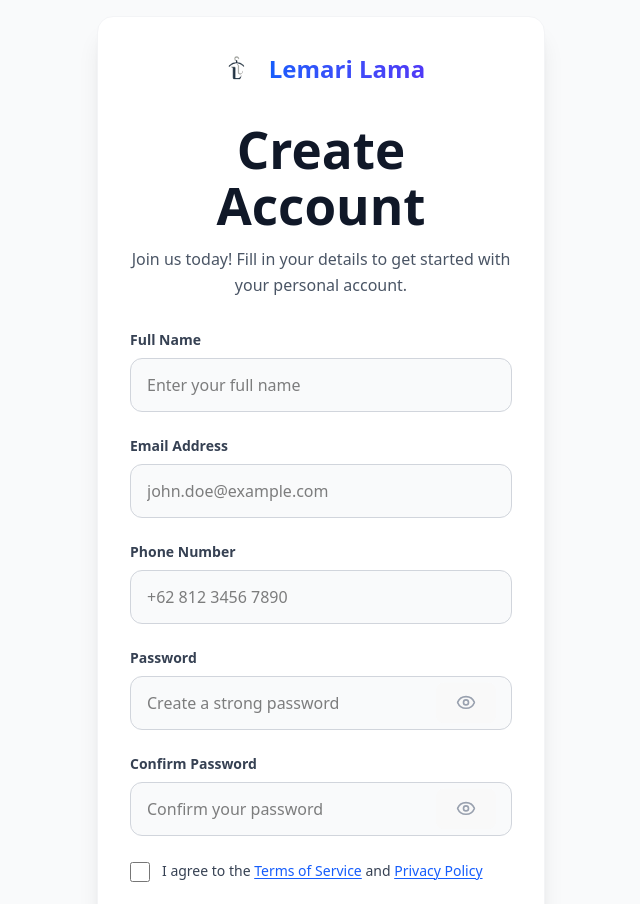
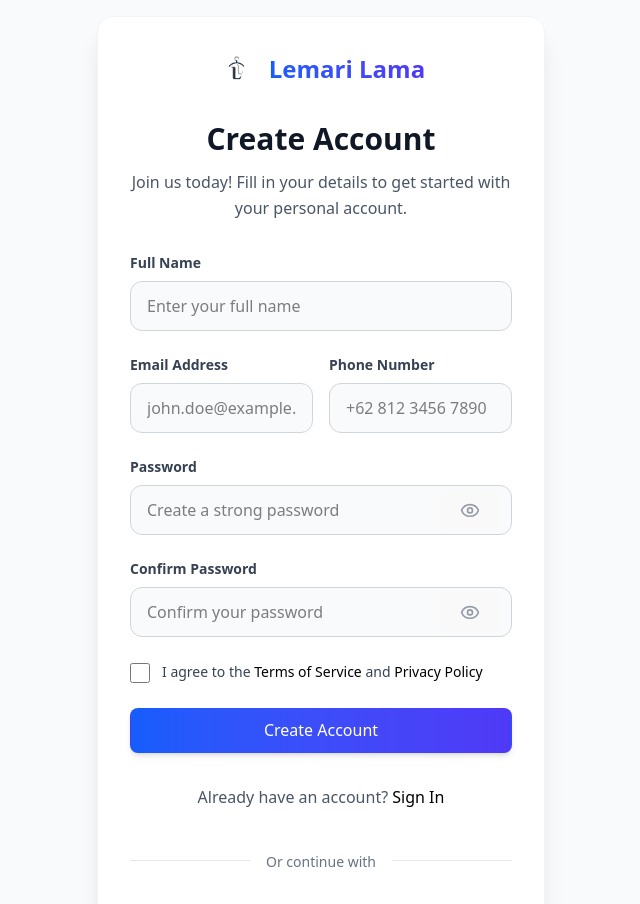
Before and after one commit to ican-bangcat/LemariLama, a React (Vite) app: page /register in a window 1280 px wide. Shown: the top 904 px of the page, without its empty margins (319-959 px from the left). Built offline with nearby package versions, Linux system fonts and the light colour scheme.

Commit message:
rapihin register

```diff
--- a/src/pages/auth/Register.jsx
+++ b/src/pages/auth/Register.jsx
@@ -1,6 +1,6 @@
 import React, { useState } from "react";
 import { Eye, EyeOff } from "lucide-react";
-import AuthLayout from "../../layouts/AuthLayout"; // Add proper import
+import AuthLayout from "../../layouts/AuthLayout";
 
 const Register = () => {
   const [formData, setFormData] = useState({
@@ -21,7 +21,8 @@ const Register = () => {
     });
   };
 
-  const handleSubmit = () => {
+  const handleSubmit = (e) => {
+    e.preventDefault();
     console.log("Register form submitted:", formData);
   };
 
@@ -32,7 +33,7 @@ const Register = () => {
   return (
     <AuthLayout>
       {/* Register Card */}
-      <div className="bg-white rounded-2xl shadow-xl p-8 border border-gray-100">
+      <div className="bg-white rounded-2xl shadow-xl p-8 border border-gray-100 max-w-md w-full">
         {/* Logo */}
         <div className="flex items-center justify-center mb-8">
           <img
@@ -40,7 +41,6 @@ const Register = () => {
             alt="Lemari Lama Logo"
             className="w-10 h-10 mr-3"
             onError={(e) => {
-              // Fallback if image fails to load
               e.target.style.display = "none";
               e.target.nextSibling.style.display = "flex";
             }}
@@ -52,9 +52,9 @@ const Register = () => {
 
         {/* Form Header */}
         <div className="mb-8 text-center">
-          <h1 className="text-3xl font-bold text-gray-900 mb-3">
+          <h2 className="text-3xl font-bold text-gray-900 mb-3">
             Create Account
-          </h1>
+          </h2>
           <p className="text-gray-600 leading-relaxed">
             Join us today! Fill in your details to get started with your
             personal account.
@@ -62,7 +62,7 @@ const Register = () => {
         </div>
 
         {/* Register Form */}
-        <div className="space-y-6">
+        <form onSubmit={handleSubmit} className="space-y-6">
           {/* Name Field */}
           <div>
             <label
@@ -78,11 +78,13 @@ const Register = () => {
               value={formData.name}
               onChange={handleInputChange}
               placeholder="Enter your full name"
-              className="w-full px-4 py-3.5 border border-gray-300 rounded-xl focus:ring-2 focus:ring-blue-500 focus:border-blue-500 outline-none transition-all duration-200 bg-gray-50 focus:bg-white"
+              className="w-full px-4 py-3 border border-gray-300 rounded-xl focus:ring-2 focus:ring-blue-500 focus:border-blue-500 outline-none transition-all duration-200 bg-gray-50 focus:bg-white"
               required
             />
           </div>
 
+          {/* Email and Phone Number in one row */}
+          <div className="grid grid-cols-1 md:grid-cols-2 gap-4">
             {/* Email Field */}
             <div>
               <label
@@ -98,7 +100,7 @@ const Register = () => {
                 value={formData.email}
                 onChange={handleInputChange}
                 placeholder="john.doe@example.com"
-              className="w-full px-4 py-3.5 border border-gray-300 rounded-xl focus:ring-2 focus:ring-blue-500 focus:border-blue-500 outline-none transition-all duration-200 bg-gray-50 focus:bg-white"
+                className="w-full px-4 py-3 border border-gray-300 rounded-xl focus:ring-2 focus:ring-blue-500 focus:border-blue-500 outline-none transition-all duration-200 bg-gray-50 focus:bg-white"
                 required
               />
             </div>
@@ -118,9 +120,10 @@ const Register = () => {
                 value={formData.phoneNumber}
                 onChange={handleInputChange}
                 placeholder="+62 812 3456 7890"
-              className="w-full px-4 py-3.5 border border-gray-300 rounded-xl focus:ring-2 focus:ring-blue-500 focus:border-blue-500 outline-none transition-all duration-200 bg-gray-50 focus:bg-white"
+                className="w-full px-4 py-3 border border-gray-300 rounded-xl focus:ring-2 focus:ring-blue-500 focus:border-blue-500 outline-none transition-all duration-200 bg-gray-50 focus:bg-white"
                 required
               />
+            </div>
           </div>
 
           {/* Password Field */}
@@ -139,16 +142,20 @@ const Register = () => {
                 value={formData.password}
                 onChange={handleInputChange}
                 placeholder="Create a strong password"
-                className="w-full px-4 py-3.5 border border-gray-300 rounded-xl focus:ring-2 focus:ring-blue-500 focus:border-blue-500 outline-none transition-all duration-200 bg-gray-50 focus:bg-white pr-12"
+                className="w-full px-4 py-3 border border-gray-300 rounded-xl focus:ring-2 focus:ring-blue-500 focus:border-blue-500 outline-none transition-all duration-200 bg-gray-50 focus:bg-white pr-12"
                 required
               />
               <button
                 type="button"
                 onClick={() => setShowPassword(!showPassword)}
-                className="absolute right-4 top-1/2 transform -translate-y-1/2 text-gray-400 hover:text-gray-600 transition-colors duration-200 bg-transparent border-none outline-none p-0"
+                className="absolute right-3 top-1/2 transform -translate-y-1/2 text-gray-500 hover:text-gray-700 transition-colors duration-200"
                 aria-label={showPassword ? "Hide password" : "Show password"}
               >
-                {showPassword ? <EyeOff size={20} /> : <Eye size={20} />}
+                {showPassword ? (
+                  <EyeOff size={20} className="opacity-70" />
+                ) : (
+                  <Eye size={20} className="opacity-70" />
+                )}
               </button>
             </div>
           </div>
@@ -169,18 +176,22 @@ const Register = () => {
                 value={formData.confirmPassword}
                 onChange={handleInputChange}
                 placeholder="Confirm your password"
-                className="w-full px-4 py-3.5 border border-gray-300 rounded-xl focus:ring-2 focus:ring-blue-500 focus:border-blue-500 outline-none transition-all duration-200 bg-gray-50 focus:bg-white pr-12"
+                className="w-full px-4 py-3 border border-gray-300 rounded-xl focus:ring-2 focus:ring-blue-500 focus:border-blue-500 outline-none transition-all duration-200 bg-gray-50 focus:bg-white pr-12"
                 required
               />
               <button
                 type="button"
                 onClick={() => setShowConfirmPassword(!showConfirmPassword)}
-                className="absolute right-4 top-1/2 transform -translate-y-1/2 text-gray-400 hover:text-gray-600 transition-colors duration-200 bg-transparent border-none outline-none p-0"
+                className="absolute right-3 top-1/2 transform -translate-y-1/2 text-gray-500 hover:text-gray-700 transition-colors duration-200"
                 aria-label={
                   showConfirmPassword ? "Hide password" : "Show password"
                 }
               >
-                {showConfirmPassword ? <EyeOff size={20} /> : <Eye size={20} />}
+                {showConfirmPassword ? (
+                  <EyeOff size={20} className="opacity-70" />
+                ) : (
+                  <Eye size={20} className="opacity-70" />
+                )}
               </button>
             </div>
           </div>
@@ -200,21 +211,20 @@ const Register = () => {
               className="text-sm text-gray-700 leading-relaxed"
             >
               I agree to the{" "}
-              <span className="text-blue-600 hover:text-blue-700 cursor-pointer font-medium underline decoration-1 underline-offset-2">
+              <a href="#" className="text-blue-600 hover:text-blue-700 font-medium">
                 Terms of Service
-              </span>{" "}
+              </a>{" "}
               and{" "}
-              <span className="text-blue-600 hover:text-blue-700 cursor-pointer font-medium underline decoration-1 underline-offset-2">
+              <a href="#" className="text-blue-600 hover:text-blue-700 font-medium">
                 Privacy Policy
-              </span>
+              </a>
             </label>
           </div>
 
           {/* Create Account Button */}
           <button
-            type="button"
-            onClick={handleSubmit}
-            className="w-full bg-gradient-to-r from-blue-600 to-indigo-600 text-white py-3.5 rounded-xl font-semibold hover:from-blue-700 hover:to-indigo-700 transition-all duration-200 shadow-lg hover:shadow-xl transform hover:-translate-y-0.5"
+            type="submit"
+            className="w-full bg-gradient-to-r from-blue-600 to-indigo-600 text-white py-3.5 rounded-xl font-semibold hover:from-blue-700 hover:to-indigo-700 transition-all duration-200 shadow-md hover:shadow-lg active:scale-[0.98]"
           >
             Create Account
           </button>
@@ -222,9 +232,9 @@ const Register = () => {
           {/* Login Link */}
           <div className="text-center pt-2">
             <span className="text-gray-600">Already have an account? </span>
-            <span className="text-blue-600 hover:text-blue-700 font-semibold cursor-pointer underline decoration-1 underline-offset-2">
+            <a href="#" className="text-blue-600 hover:text-blue-700 font-semibold">
               Sign In
-            </span>
+            </a>
           </div>
 
           {/* Divider */}
@@ -243,7 +253,7 @@ const Register = () => {
           <button
             type="button"
             onClick={handleGoogleSignup}
-            className="w-full border-2 border-gray-200 py-3.5 rounded-xl font-semibold hover:bg-gray-50 hover:border-gray-300 transition-all duration-200 flex items-center justify-center space-x-3 shadow-sm hover:shadow-md"
+            className="w-full border border-gray-200 py-3.5 rounded-xl font-semibold hover:bg-gray-50 hover:border-gray-300 transition-all duration-200 flex items-center justify-center space-x-3 shadow-sm hover:shadow-md active:scale-[0.98]"
           >
             <svg className="w-5 h-5" viewBox="0 0 24 24">
               <path
@@ -263,9 +273,9 @@ const Register = () => {
                 d="M12 5.38c1.62 0 3.06.56 4.21 1.64l3.15-3.15C17.45 2.09 14.97 1 12 1 7.7 1 3.99 3.47 2.18 7.07l3.66 2.84c.87-2.6 3.3-4.53 6.16-4.53z"
               />
             </svg>
-            <span className="text-white">Continue with Google</span>
+            <span className="text-gray-700">Continue with Google</span>
           </button>
-        </div>
+        </form>
       </div>
     </AuthLayout>
   );
```
Lines whose indentation alone changed are shown as unchanged.
